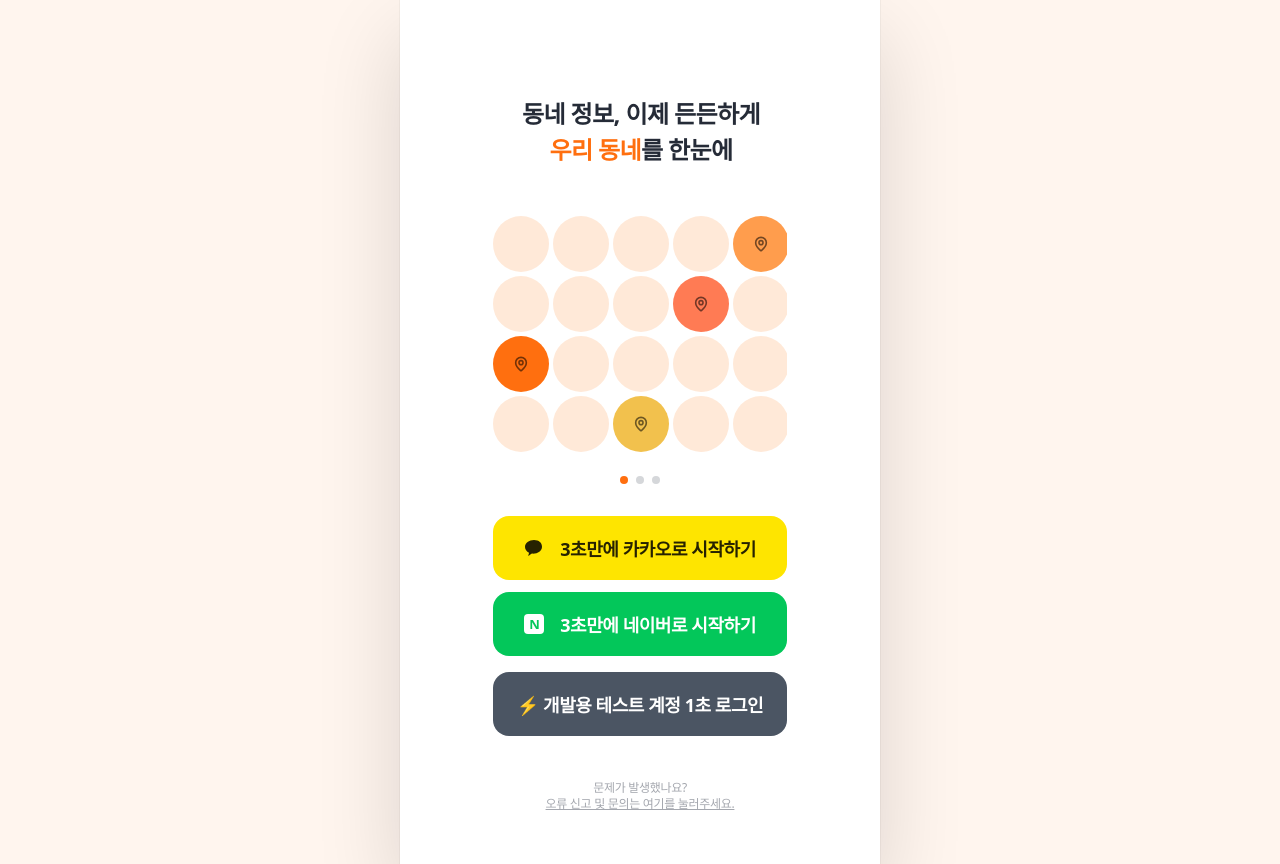
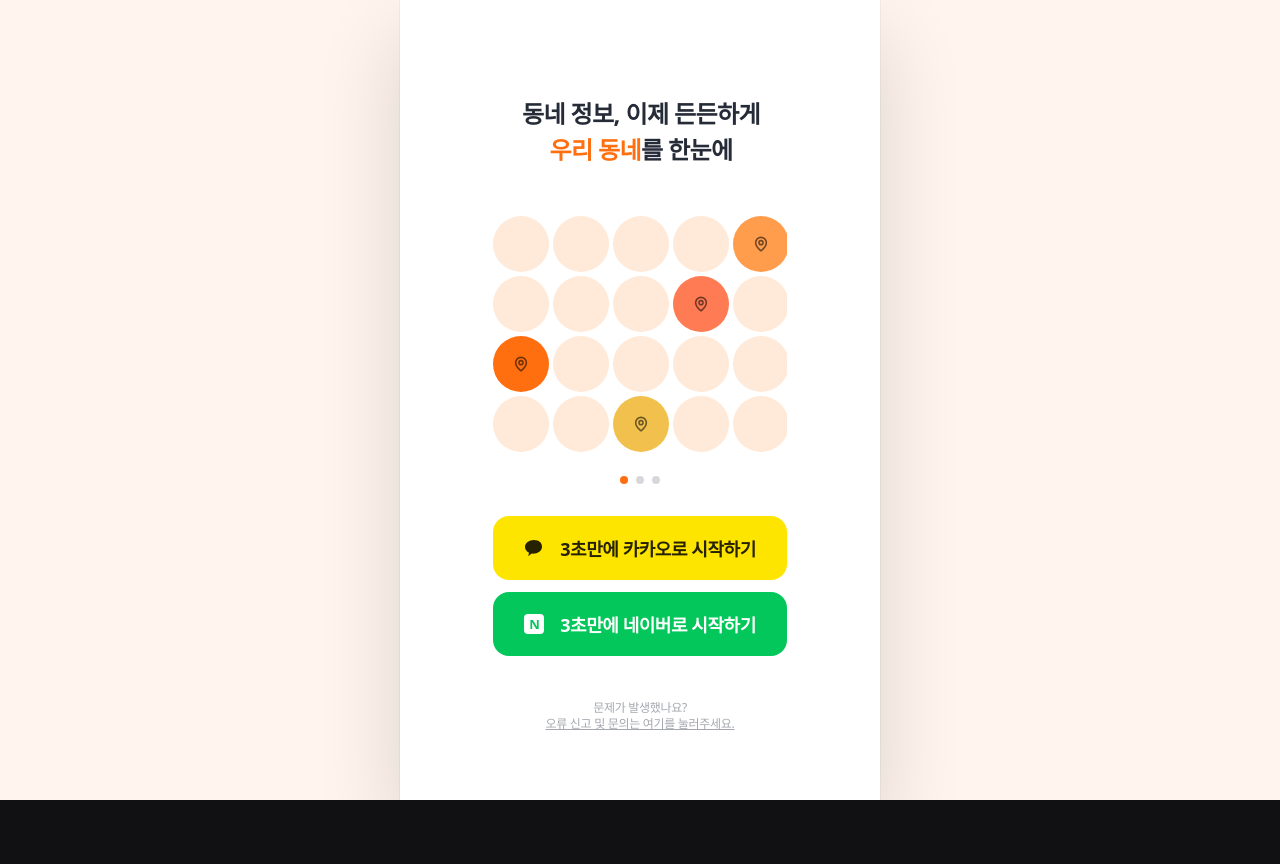
Before and after one commit to sesac-final-proj/front, a Next.js app: page /onboarding in a window 1280 px wide. After the commit the page ends 800 px from the top, so only its background shows below. Built offline with nearby package versions, Linux system fonts and the light colour scheme; no server answers; a web font is replaced by a local one.

Commit message:
refactor(onboarding): remove dev test login feature

```diff
--- a/src/app/onboarding/OnboardingScreen.tsx
+++ b/src/app/onboarding/OnboardingScreen.tsx
@@ -1,9 +1,7 @@
 "use client";
 
 import { useCallback, useEffect, useRef, useState } from "react";
-import { useRouter } from "next/navigation";
 import { Heart, MapPin } from "lucide-react";
-import { AUTH_TOKEN_STORAGE_KEY, REFRESH_TOKEN_STORAGE_KEY } from "@/services/tradeService";
 import styles from "./OnboardingScreen.module.css";
 
 // carrot/GajiMarketApp.tsx와 동일한 패턴 (NEXT_PUBLIC_API_BASE_URL 비어있으면 상대경로).
@@ -191,28 +189,6 @@ function FeatureCarousel() {
 }
 
 export default function OnboardingScreen() {
-  const router = useRouter();
-
-  const handleDevLogin = async () => {
-    try {
-      const res = await fetch(apiUrl("/api/v1/auth/login"), {
-        method: "POST",
-        headers: { "Content-Type": "application/json" },
-        body: JSON.stringify({ email: "test@test.com", password: "test1234" }),
-      });
-      if (!res.ok) {
-        alert("테스트 계정 로그인 실패: 백엔드 응답 오류");
-        return;
-      }
-      const data = await res.json();
-      localStorage.setItem(AUTH_TOKEN_STORAGE_KEY, data.access_token);
-      localStorage.setItem(REFRESH_TOKEN_STORAGE_KEY, data.refresh_token);
-      router.push("/carrot");
-    } catch {
-      alert("백엔드 서버(8000포트) 연결에 실패했습니다.");
-    }
-  };
-
   return (
     <div className={styles.stage}>
       <div className={styles.phoneShell}>
@@ -238,14 +214,6 @@ export default function OnboardingScreen() {
               <span className={styles.naverMark}>N</span>
               <span>3초만에 네이버로 시작하기</span>
             </button>
-            <button
-              type="button"
-              className={styles.socialButton}
-              style={{ background: "#4B5563", color: "#ffffff", marginTop: "4px" }}
-              onClick={handleDevLogin}
-            >
-              ⚡ 개발용 테스트 계정 1초 로그인
-            </button>
           </div>
 
           <p className={styles.helper}>
```
